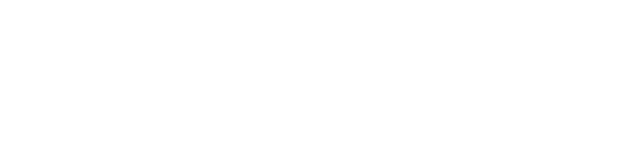
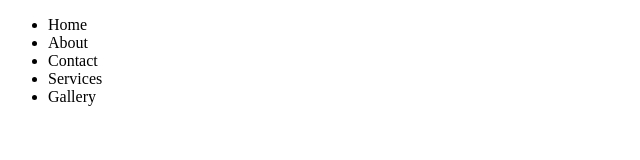
Before and after one commit to myamaan/Nav-bar, a plain HTML site: page index.html in a window 1280 px wide. Shown: the whole page, without its empty margins (0-640 px from the left). Drawn offline with Linux system fonts and the light colour scheme.

Commit message:
ul added

```diff
--- a/index.html
+++ b/index.html
@@ -6,6 +6,12 @@
     <title>Nav-bar</title>
 </head>
 <body>
-
+    <ul>
+        <li>Home</li>
+        <li>About</li>
+        <li>Contact</li>
+        <li>Services</li>
+        <li>Gallery</li>
+    </ul>
 </body>
 </html>
```
